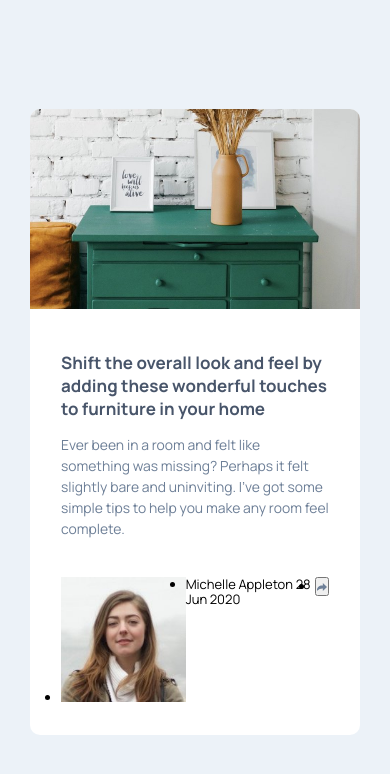
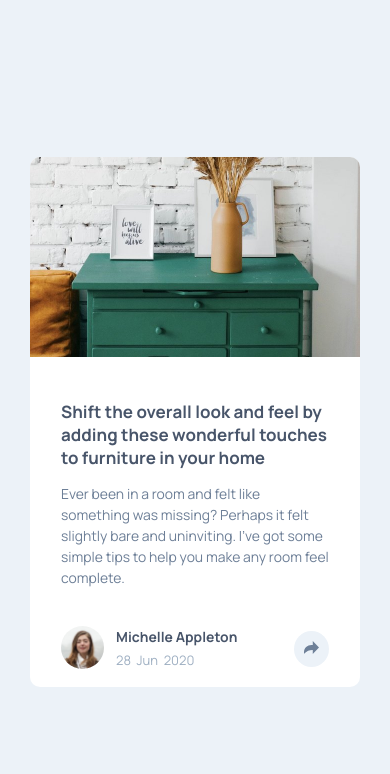
Before and after one commit to RenszCamacho/article-preview-component, a website built with Parcel: page src/index.html in a window 390 px wide. Built offline with nearby package versions, Linux system fonts and the light colour scheme.

Commit message:
Mobile Designe. Done.

```diff
--- a/src/index.html
+++ b/src/index.html
@@ -34,7 +34,11 @@
           </p>
           <ul class="card__footer">
             <li class="card__item">
-              <img src="./images/avatar-michelle.jpg" alt="avatar-michelle" />
+              <img
+                class="card__footerImg"
+                src="./images/avatar-michelle.jpg"
+                alt="avatar-michelle"
+              />
             </li>
             <li class="card__item">
               <span class="card__name">Michelle Appleton</span>
@@ -42,7 +46,12 @@
             </li>
             <li class="card__item">
               <button class="card__btn">
-                <img src="./images/icon-share.svg" alt="icon-share" />
+                <svg xmlns="http://www.w3.org/2000/svg" width="15" height="13">
+                  <path
+                    fill="#6E8098"
+                    d="M15 6.495L8.766.014V3.88H7.441C3.33 3.88 0 7.039 0 10.936v2.049l.589-.612C2.59 10.294 5.422 9.11 8.39 9.11h.375v3.867L15 6.495z"
+                  />
+                </svg>
               </button>
             </li>
           </ul>
--- a/src/sass/_card.scss
+++ b/src/sass/_card.scss
@@ -27,6 +27,7 @@
 
   &__body {
     padding: 3.1rem;
+    padding-bottom: 1.5rem;
   }
 
   &__title {
@@ -47,5 +48,48 @@
 
   &__footer {
     display: flex;
+    align-items: center;
+  }
+
+  &__item {
+    list-style: none;
+  }
+
+  &__item:nth-child(2) {
+    margin-left: 1.2rem;
+  }
+
+  &__item:last-child {
+    margin-left: auto;
+  }
+
+  &__footerImg {
+    border-radius: 50%;
+    width: 4.3rem;
+  }
+
+  &__name,
+  &__date {
+    display: block;
+  }
+
+  &__name {
+    color: $primary;
+    font-weight: 700;
+    font-size: 1.39rem;
+    margin-bottom: 0.8rem;
+  }
+
+  &__date {
+    color: $success;
+    word-spacing: 0.3rem;
+  }
+
+  &__btn {
+    border-radius: 50%;
+    border: none;
+    outline: none;
+    padding: 1rem;
+    background-color: $background;
   }
 }
```
Also changed, not shown: 2 other files.
